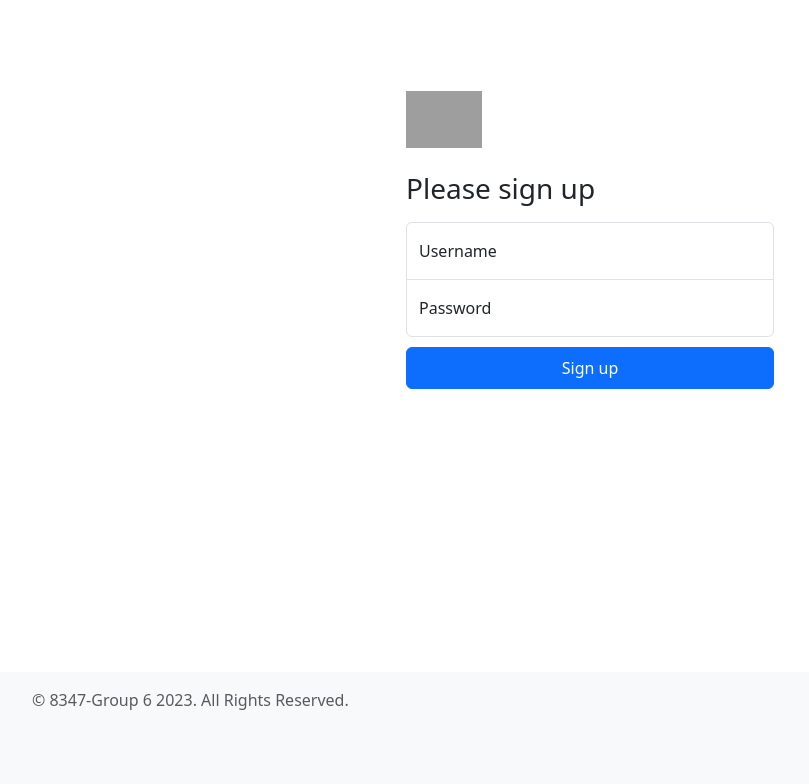
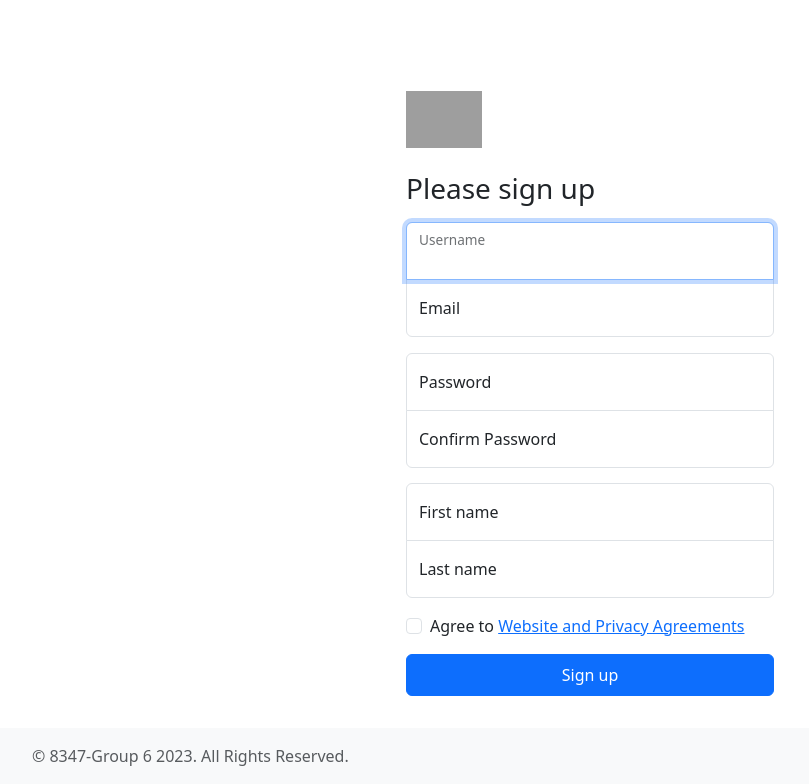
Before and after one commit to xinyu-uwin/elearningsite, a Django app: page /signup/ in a window 1280 px wide. Shown: the part 72-856 px from the top of the page, without its empty margins (50-859 px from the left). Before the commit the page ends 782 px from the top, so only its background shows below. Run offline with Django 4.2, Linux system fonts and the light colour scheme; some libraries are stand-ins or nearby versions; grey boxes are pictures that could not be loaded.

Commit message:
login/sign up finished

```diff
--- /dev/null
+++ b/elearning/forms.py
@@ -0,0 +1,32 @@
+from django import forms
+from django.contrib.auth.forms import UserCreationForm
+
+from .models import *
+
+
+class SignUpForm(UserCreationForm):
+    class Meta:
+        model = Student
+        fields = ('username','email','first_name','last_name')
+        widgets = {
+            'username':forms.TextInput(attrs={
+                'name' :"Username",'class':"form-control",'id':"floatingInput",'placeholder':"Username"}),
+            'email': forms.EmailInput(attrs={
+                'name': "Email", 'class': "form-control", 'id': "floatingInput", 'placeholder': "Email",'type':'second'}),
+            'first_name': forms.TextInput(attrs={
+                'name': "First_name", 'class': "form-control", 'id': "floatingInput", 'placeholder': "First name"}),
+            'last_name': forms.TextInput(attrs={
+                'name': "Last_name", 'class': "form-control", 'id': "floatingPassword", 'placeholder': "Last name",'type':'second'}),
+        }
+
+    password1 = forms.CharField(
+
+        widget=forms.PasswordInput(
+            attrs={'name':'Password','class': 'form-control', 'type': 'password', 'id':"floatingPassword1",'placeholder': 'Password'}),
+    )
+    password2 = forms.CharField(
+        label='Confirm password',
+        widget=forms.PasswordInput(
+            attrs={'name':'Confirm password','class': 'form-control', 'type': 'password', 'id': "floatingPassword2",'placeholder': 'Confirm password'}),
+    )
+    agreement = forms.BooleanField(required=True,widget=forms.CheckboxInput(attrs={'class':"form-check-input",'value':'agreement','id':"flexCheckDefault"}))
--- a/elearning/models.py
+++ b/elearning/models.py
@@ -2,10 +2,17 @@ import datetime
 
 from django.db import models
 from django.contrib.auth.models import User
+User._meta.get_field('email').blank = False
+User._meta.get_field('email').null = False
+User._meta.get_field('first_name').blank = False
+User._meta.get_field('first_name').null = False
+User._meta.get_field('last_name').blank = False
+User._meta.get_field('last_name').null = False
 
 
 # Create your models here.
 class Student(User):
+    email = { 'blank': False}
     avatar = models.ImageField(default='static/elearning/avatar-default.svg')
     bios = models.TextField(blank=True)
     billing_address = models.CharField(max_length=300,null=True,blank=True)
--- a/elearning/static/elearning/sign-in.css
+++ b/elearning/static/elearning/sign-in.css
@@ -19,6 +19,23 @@ body {
 }
 
 .form-signin input[type="password"] {
+  margin-bottom: -1px;
+  border-bottom-right-radius: 0;
+  border-bottom-left-radius: 0;
+}
+
+
+#floatingPassword1 {
+
+}
+#floatingPassword2 {
+border-top-left-radius: 0;
+  border-top-right-radius: 0;
+  border-bottom-right-radius: 6px;
+  border-bottom-left-radius: 6px;
+}
+
+.form-signin input[type="second"] {
   margin-bottom: 10px;
   border-top-left-radius: 0;
   border-top-right-radius: 0;
--- a/elearning/templates/elearning/base.html
+++ b/elearning/templates/elearning/base.html
@@ -55,7 +55,7 @@
         {% block content %}{% endblock %}
     </main>
 
-<footer class="footer mt-auto py-3 bg-body-tertiary" style="position: absolute; bottom: 0; width: 100%;">
+<footer class="footer mt-auto py-3 bg-body-tertiary" style="position: relative; bottom: 0; width: 100%;">
   <div class="container">
     <span class="text-body-secondary">&copy; 8347-Group 6 2023. All Rights Reserved.</span>
   </div>
--- a/elearning/templates/elearning/signup.html
+++ b/elearning/templates/elearning/signup.html
@@ -8,15 +8,42 @@
   <form action="{% url 'elearning:signup' %}" method="post">{% csrf_token %}
     <img class="mb-4" src="{% static 'elearning/logo-blue.png' %}" alt="E-learning" height="57">
     <h1 class="h3 mb-3 fw-normal">Please sign up</h1>
+<div class="form-floating">
+{{ form.username }}
+    <label for="floatingInput">Username</label>
+</div>
+   <div class="form-floating">
+{{ form.email }}
+    <label for="floatingPassword">Email</label>
+  </div>
 
+  <p></p>
+  <div class="form-floating">
+{{ form.password1 }}
+    <label for="floatingInput">Password</label>
+</div>
     <div class="form-floating">
-      <input type="text" name ="username" class="form-control" id="floatingInput" placeholder="Username">
-      <label for="floatingInput">Username</label>
-    </div>
-    <div class="form-floating">
-      <input type="password" name ="password" class="form-control" id="floatingPassword" placeholder="Password">
-      <label for="floatingPassword">Password</label>
-    </div>
+{{ form.password2 }}
+    <label for="floatingPassword">Confirm Password</label>
+</div>
+      <p></p>
+<div class="form-floating">
+{{ form.first_name }}
+    <label for="floatingInput">First name</label>
+</div>
+  <div class="form-floating">
+{{ form.last_name }}
+    <label for="floatingPassword">Last name</label>
+  </div>
+  <p></p>
+  <div class="form-check text-start my-3">
+      {{ form.agreement }}
+      <label class="form-check-label" for="flexCheckDefault">
+          Agree to <a href="#">Website and Privacy Agreements</a>
+      </label>
+  </div>
+
+
 
     {% comment %}<div class="form-check text-start my-3">
       <input class="form-check-input" type="checkbox" value="remember-me" id="flexCheckDefault">
@@ -24,11 +51,12 @@
         Remember me
       </label>
     </div>{% endcomment %}
-      {%  if error %}
-    <p class="text-warning"> {{ error }}</p>
-    {% endif %}
-    <button class="btn btn-primary w-100 py-2" type="submit">Sign up</button>
-
+      {%  if errors %}
+          {% for key,value in errors.items %}
+              <label class="text-warning">{{ value }}</label>
+          {% endfor %}
+      {% endif %}
+      <button class="btn btn-primary w-100 py-2" type="submit">Sign up</button>
   </form>
 
 </main>
--- a/elearning/views.py
+++ b/elearning/views.py
@@ -1,7 +1,10 @@
+from django.contrib import messages
 from django.contrib.auth import authenticate, login, logout
 from django.shortcuts import *
 from django.views import View
-from django.views.decorators.csrf import csrf_protect
+from .models import *
+from .forms import *
+
 
 from .models import *
 
@@ -28,7 +31,6 @@ class CourseDetailView(View):
         }
         return render(request,'elearning/coursedetail.html',content)
 
-@csrf_protect
 def userlogin(request):
     if request.method == 'POST':
         username = request.POST.get('username')
@@ -49,4 +51,26 @@ def signout(request):
     return redirect('elearning:homepage')
 
 def signup(request):
-    return  render(request,'elearning/signup.html')
+    error = ''
+    if request.method == 'POST':
+        form = SignUpForm(request.POST)
+        if form.is_valid():
+            user = form.save()
+            user.refresh_from_db()
+            # load the profile instance created by the signal
+            user.save()
+            #error = 'Success'
+            username = form.cleaned_data["username"]
+            password = form.cleaned_data["password2"]
+            user = authenticate(request,username=username,password=password)
+            login(request, user)
+            messages.warning(request, 'Your settings have been saved!')
+            return redirect('elearning:homepage')
+
+        else:
+            errors = form.errors
+            return render(request, 'elearning/signup.html', {'form': form, 'errors': errors})
+    else:
+        form = SignUpForm()
+
+    return render(request,'elearning/signup.html',{'form':form,'error':error})
```
Also changed, not shown: db.sqlite3.
